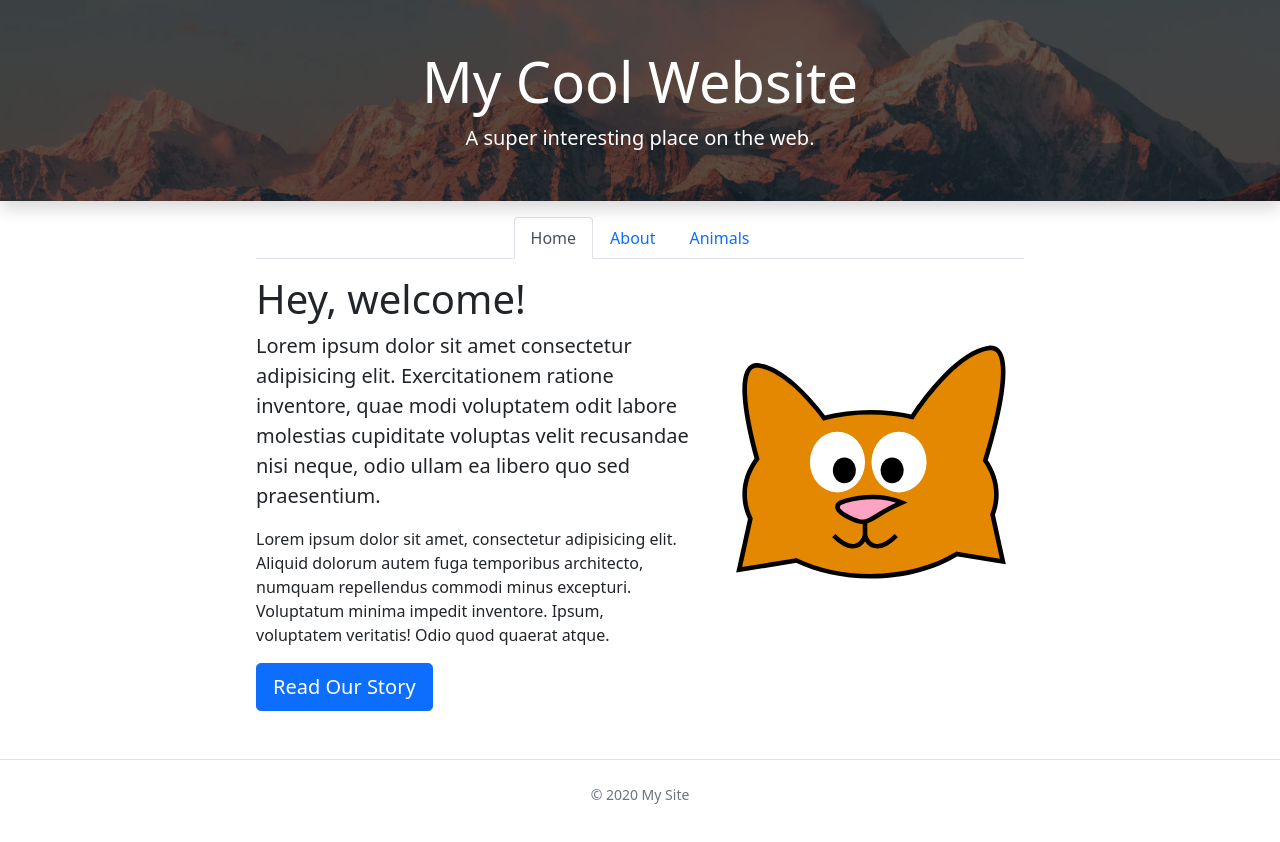
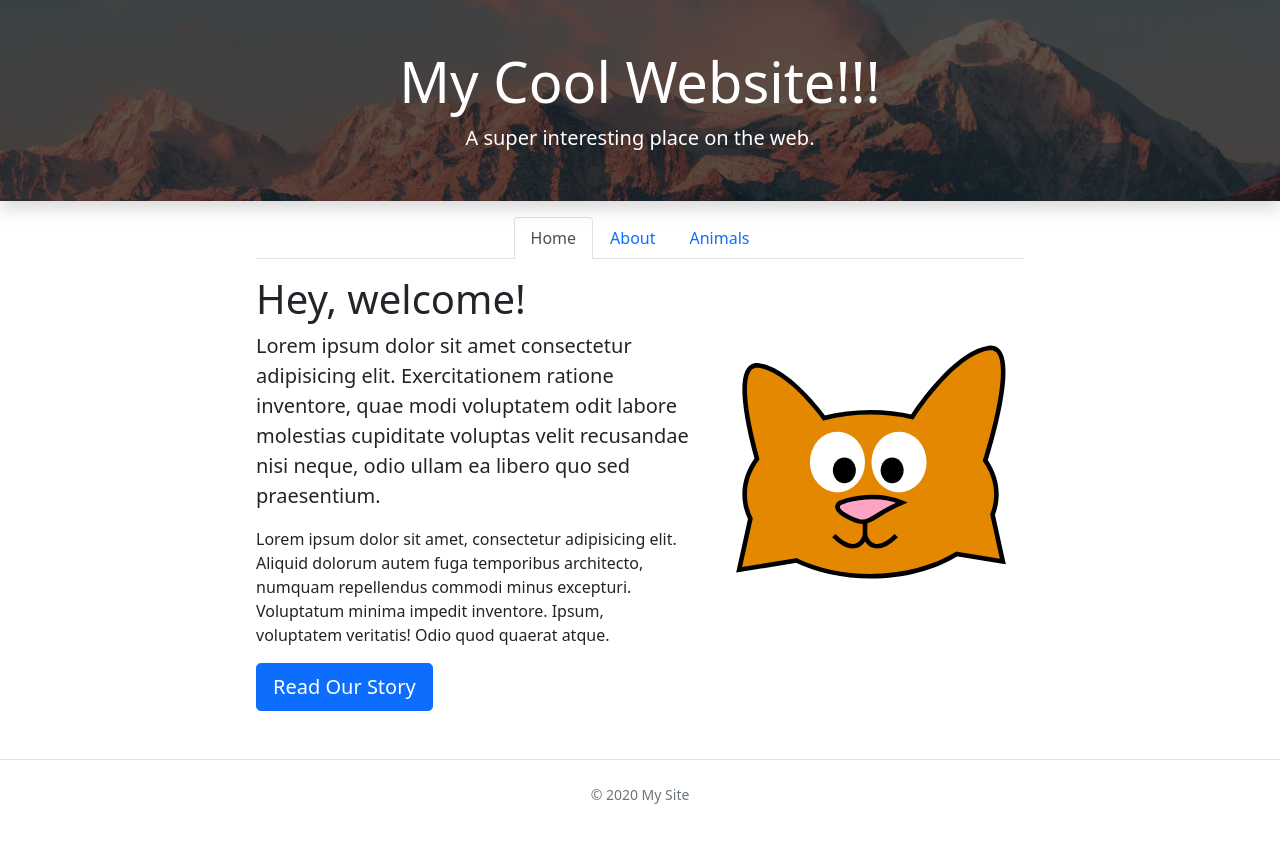
Before and after one commit to smarocka/my-example-site, a plain HTML site: page index.html in a window 1280 px wide. Drawn offline with nearby package versions, Linux system fonts and the light colour scheme.

Commit message:
update title

```diff
--- a/index.html
+++ b/index.html
@@ -8,7 +8,7 @@
   </head>
   <body>
     <div class="my-bg-photo bg-secondary text-white py-5 text-center shadow">
-      <h1 class="display-4">My Cool Website</h1>
+      <h1 class="display-4">My Cool Website!!!</h1>
       <p class="lead mb-0">A super interesting place on the web.</p>
     </div>
 
```
